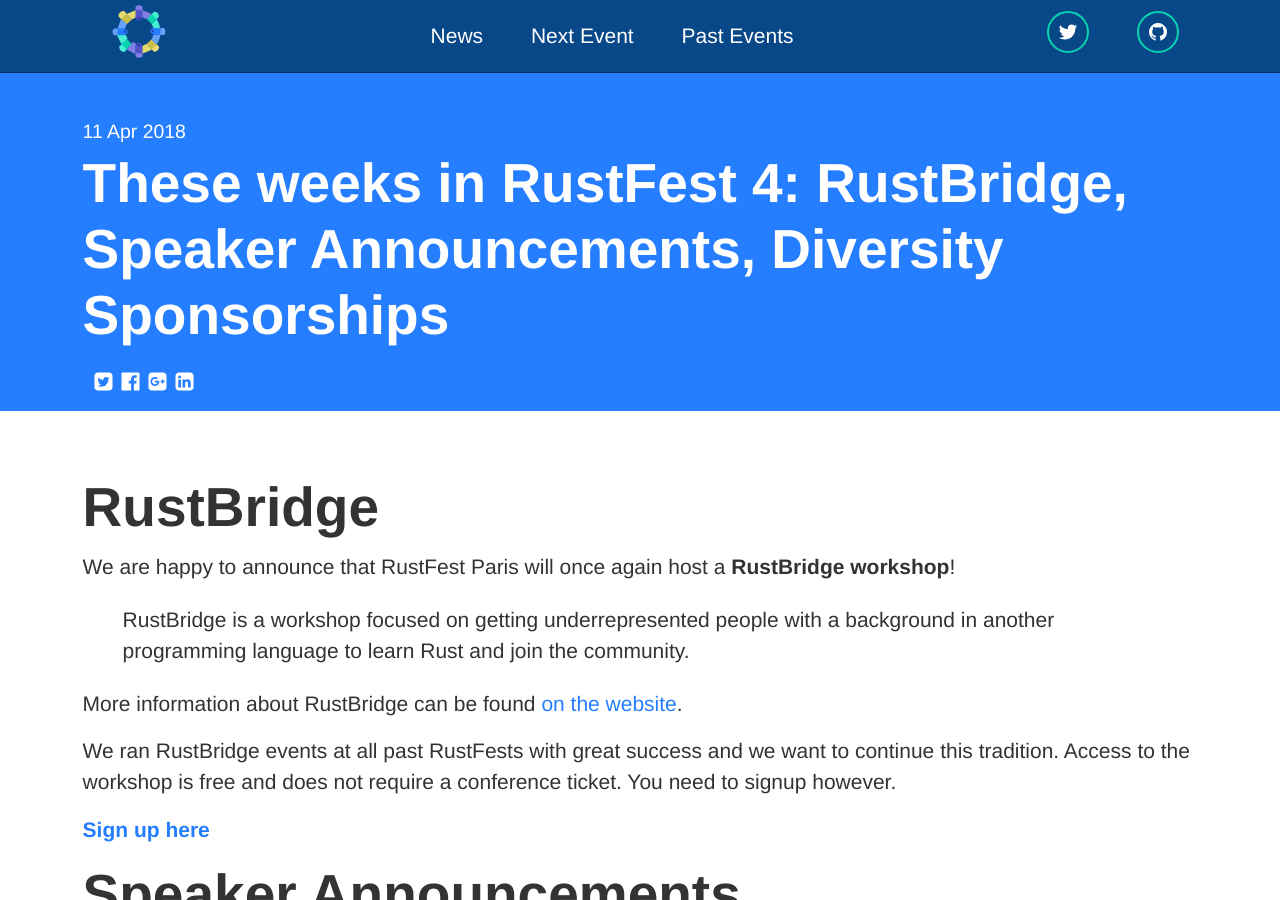
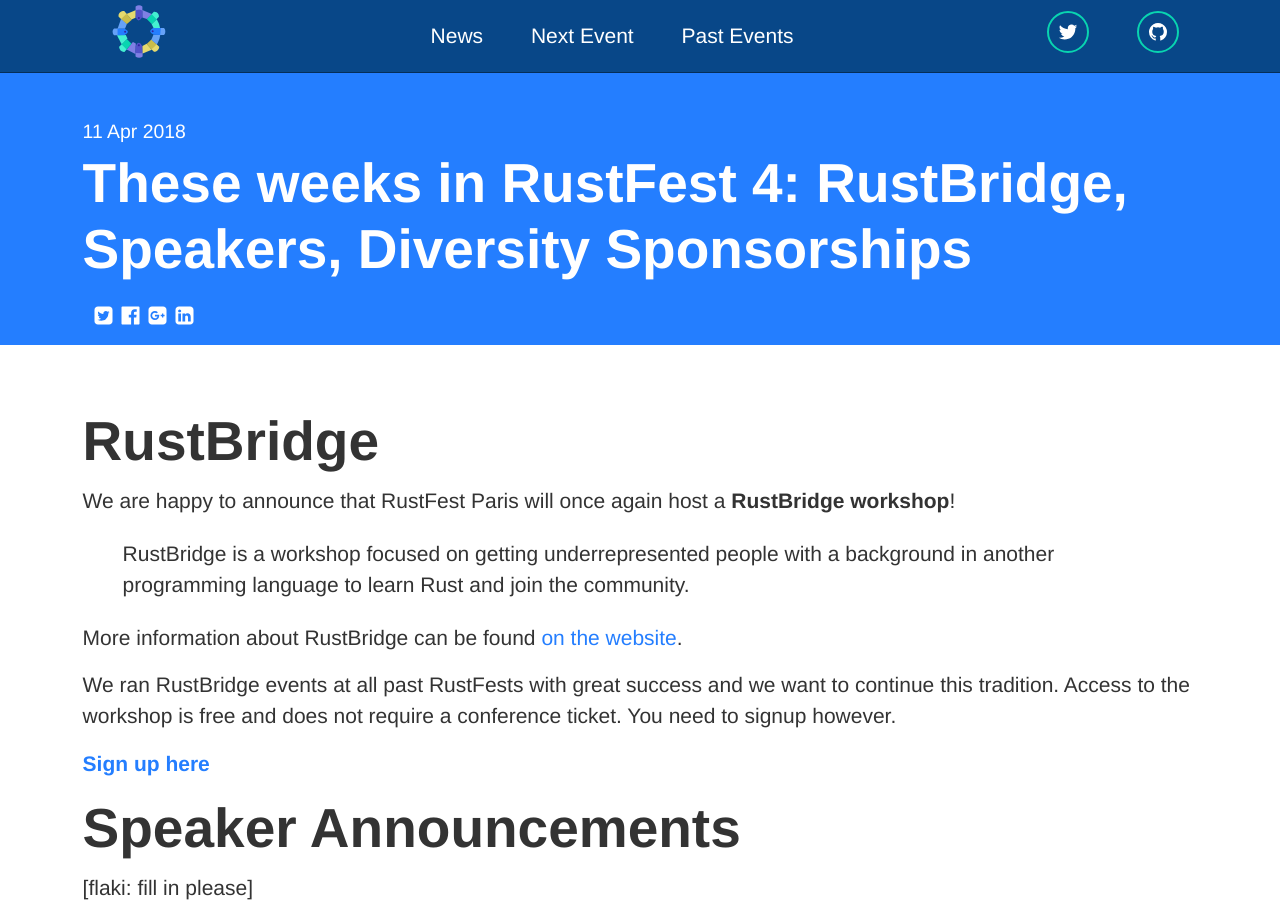
Before and after one commit to RustFestEU/blog.rustfest.eu, a Jekyll site: the page built from _posts/2018-04-11-this-week-in-rustfest-4.md, in a window 1280 px wide and 900 px high. Built offline with Jekyll 4.4.1, drawn with Linux system fonts in a browser that asks for light colours.

Commit message:
Shorten title to fit in 2 rows

```diff
--- a/_posts/2018-04-11-this-week-in-rustfest-4.md
+++ b/_posts/2018-04-11-this-week-in-rustfest-4.md
@@ -1,6 +1,6 @@
 ---
 layout: post
-title: "These weeks in RustFest 4: RustBridge, Speaker Announcements, Diversity Sponsorships"
+title: "These weeks in RustFest 4: RustBridge, Speakers, Diversity Sponsorships"
 authors:
   - badboy
   - flaki
```
